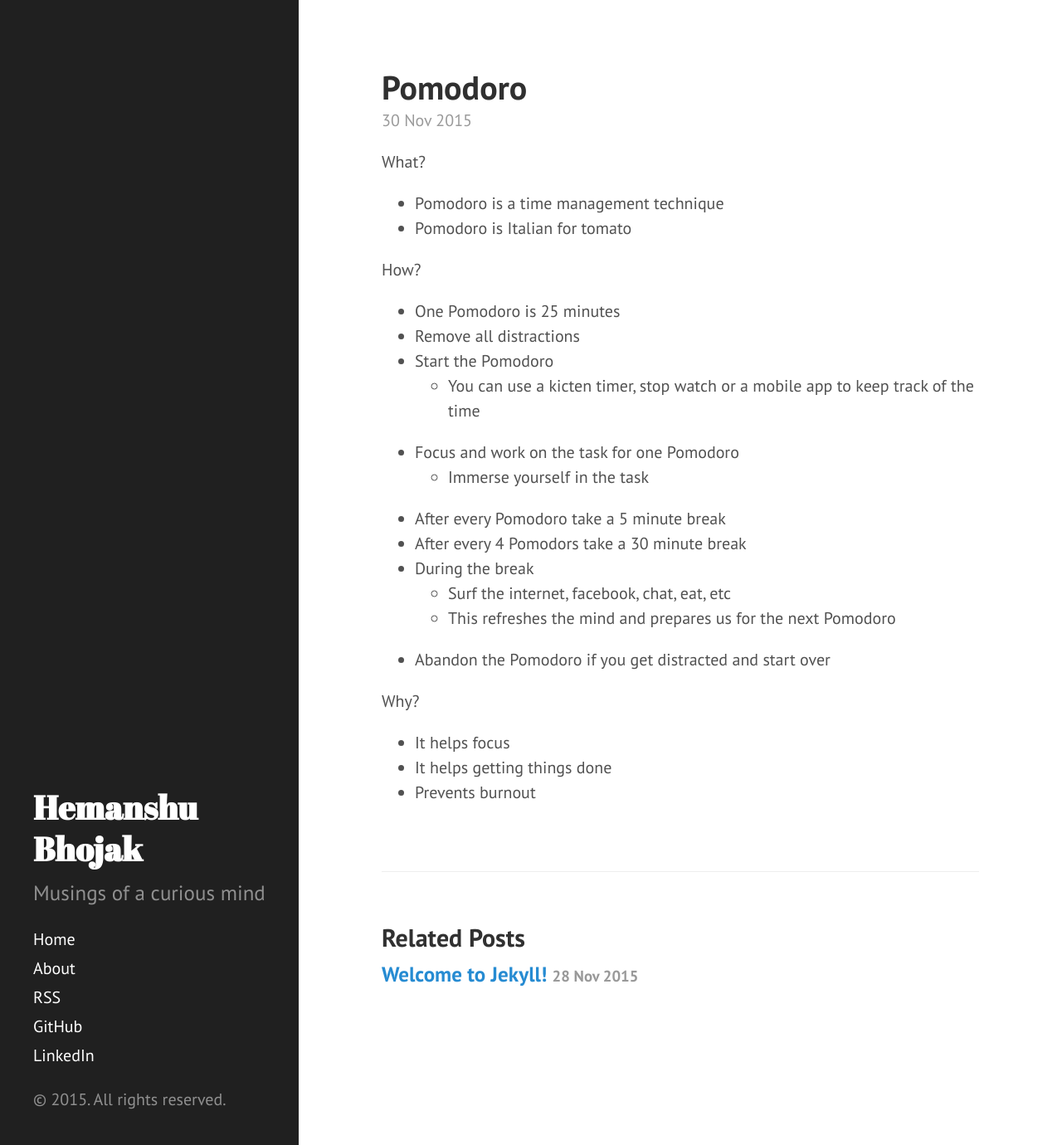
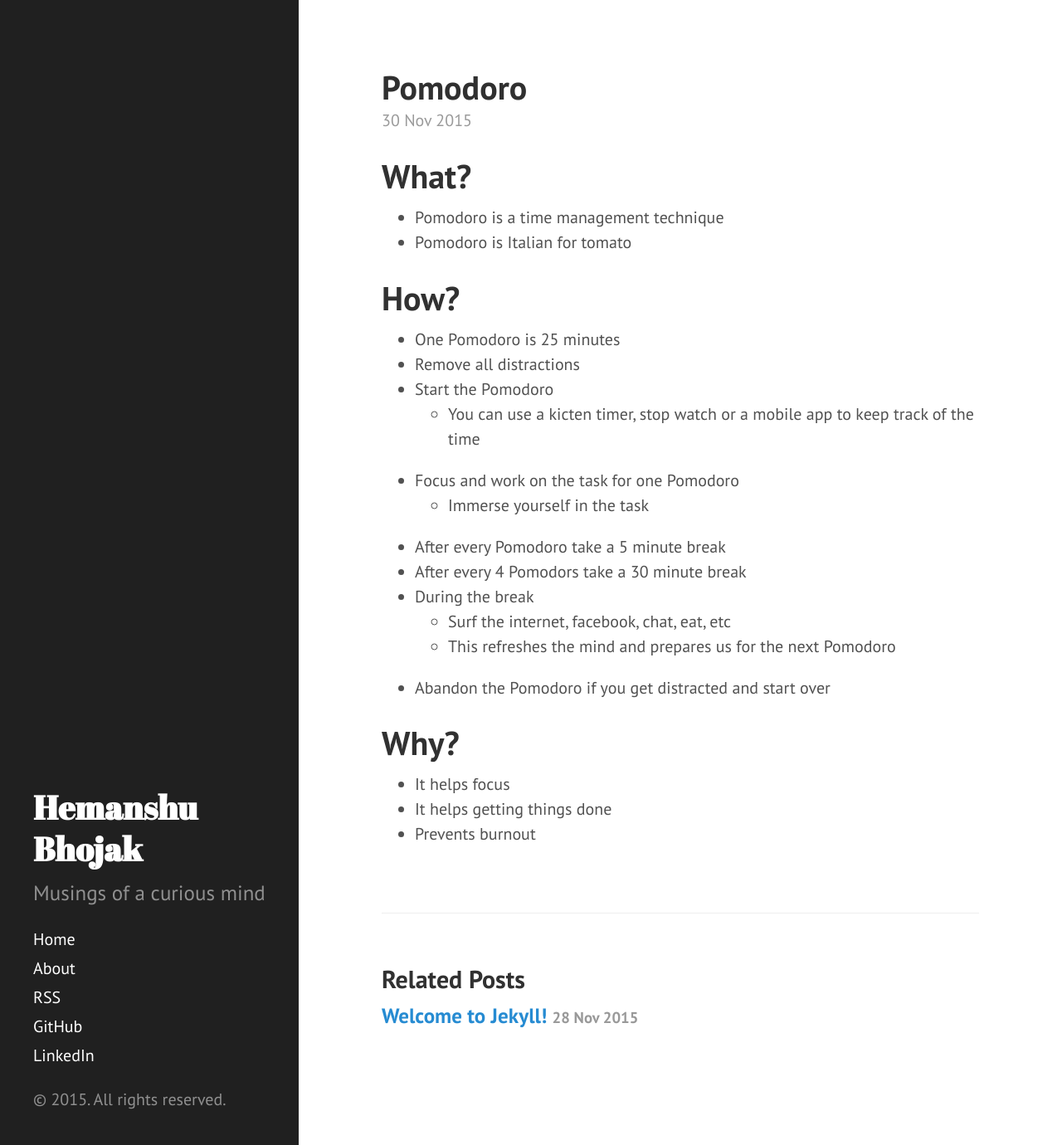
Before and after one commit to technoheman/hemanshubhojak.com, a Jekyll site: the page built from _posts/2015-11-30-pomodoro.markdown, in a window 1280 px wide and 1380 px high. Shown: the whole window at 83% size. Built offline with Jekyll 4.4.1, drawn with Linux system fonts in a browser that asks for light colours; comment, search, counter and statistics services are not loaded.

```diff
--- a/_posts/2015-11-30-pomodoro.markdown
+++ b/_posts/2015-11-30-pomodoro.markdown
@@ -5,12 +5,12 @@ date:   2015-11-30 13:58:47 +0530
 categories: pomodoro time-management
 ---
 
-What?
+# What?
 
 * Pomodoro is a time management technique
 * Pomodoro is Italian for tomato
 
-How?
+# How?
 
 * One Pomodoro is 25 minutes
 * Remove all distractions
@@ -25,7 +25,7 @@ How?
 	* This refreshes the mind and prepares us for the next Pomodoro
 * Abandon the Pomodoro if you get distracted and start over
 
-Why?
+# Why?
 
 * It helps focus
 * It helps getting things done
```
